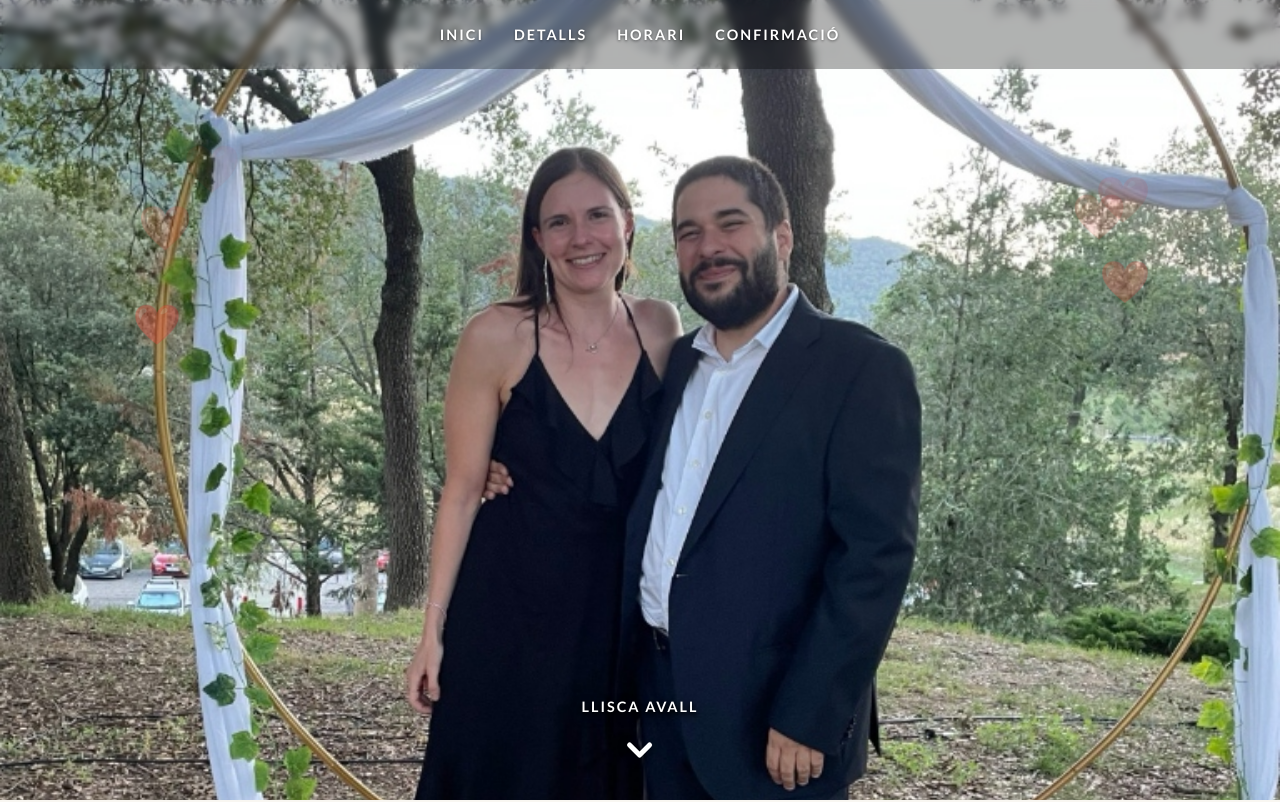
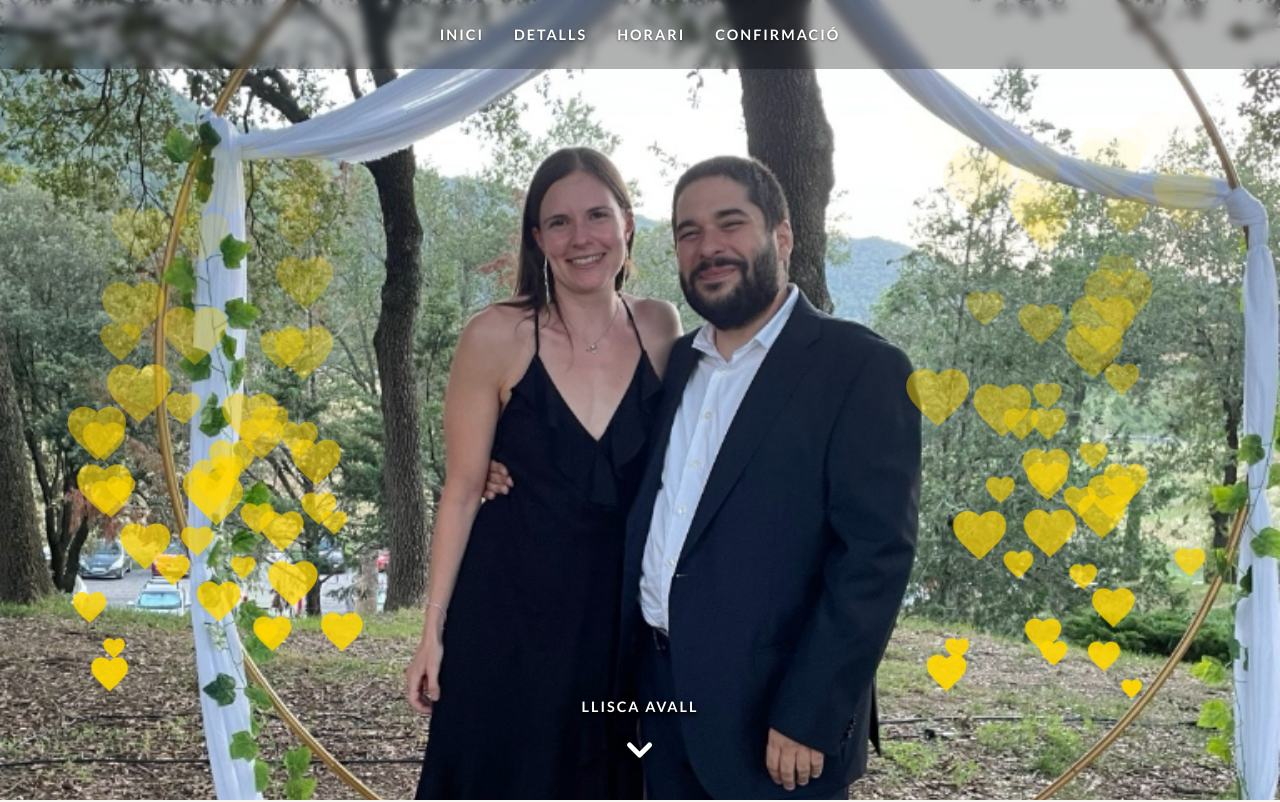
Before and after one commit to Maycas/Wedding-website-Marc-Clara, a React (Vite) app: page / in a window 1280 px wide. Shown: the top 802 px of the page. Built offline with nearby package versions, Linux system fonts and the light colour scheme; a web font is replaced by a local one.

Commit message:
feat: use SvG hearts, increase count to 100, trigger earlier

```diff
--- /dev/null
+++ b/src/components/Hero/HeartIcon.jsx
@@ -0,0 +1,18 @@
+import React from 'react';
+
+const HeartIcon = ({ color = "#FFD700", size = 24, style = {} }) => {
+  return (
+    <svg
+      width={size}
+      height={size}
+      viewBox="0 0 24 24"
+      fill={color}
+      xmlns="http://www.w3.org/2000/svg"
+      style={style}
+    >
+      <path d="M12 21.35l-1.45-1.32C5.4 15.36 2 12.28 2 8.5 2 5.42 4.42 3 7.5 3c1.74 0 3.41.81 4.5 2.09C13.09 3.81 14.76 3 16.5 3 19.58 3 22 5.42 22 8.5c0 3.78-3.4 6.86-8.55 11.54L12 21.35z" />
+    </svg>
+  );
+};
+
+export default HeartIcon;
--- a/src/components/Hero/HeartReaction.jsx
+++ b/src/components/Hero/HeartReaction.jsx
@@ -1,24 +1,27 @@
 import React, { useEffect, useState } from 'react';
-import './Hero.css'; // Reusing Hero.css for simplicity as they are tightly coupled
+import HeartIcon from './HeartIcon';
+import './Hero.css';
 
 const HeartReaction = ({ visible }) => {
   const [hearts, setHearts] = useState([]);
 
   useEffect(() => {
-    if (visible) {
-      // Create a batch of hearts when triggered
-      const newHearts = Array.from({ length: 10 }).map((_, i) => ({
+    if (visible && hearts.length === 0) {
+      // Create a batch of ~100 hearts
+      const newHearts = Array.from({ length: 100 }).map((_, i) => ({
         id: Date.now() + i,
-        left: i % 2 === 0, // Alternate sides
-        delay: Math.random() * 2, // Random starting time
-        offset: Math.random() * 50, // Random horizontal offset
+        left: i % 2 === 0, // Split sides
+        delay: Math.random() * 3, // Spread over 3 seconds
+        duration: 3 + Math.random() * 2, // 3-5s float duration
+        offset: Math.random() * 40, // Horizontal spread 0-40% from side
+        size: 30 + Math.random() * 40, // 30px to 70px
       }));
-      setHearts(prev => [...prev, ...newHearts]);
+      setHearts(newHearts);
 
-      // Cleanup hearts after animation (approx 4s)
+      // Cleanup
       const timer = setTimeout(() => {
         setHearts([]);
-      }, 4000);
+      }, 6000);
 
       return () => clearTimeout(timer);
     }
@@ -34,10 +37,13 @@ const HeartReaction = ({ visible }) => {
           className={`floating-heart ${heart.left ? 'left' : 'right'}`}
           style={{
             animationDelay: `${heart.delay}s`,
-            [heart.left ? 'left' : 'right']: `${10 + (heart.offset / 10)}%`, // 10-15% from side
+            animationDuration: `${heart.duration}s`,
+            [heart.left ? 'left' : 'right']: `${5 + (heart.offset / 2)}%`,
+            width: `${heart.size}px`,
+            height: `${heart.size}px`,
           }}
         >
-          ❤️
+          <HeartIcon size={heart.size} color="#FFD700" />
         </div>
       ))}
     </div>
--- a/src/components/Hero/Hero.jsx
+++ b/src/components/Hero/Hero.jsx
@@ -25,15 +25,14 @@ const Hero = () => {
   // Text Opacity: 0 to 1 as we scroll from 0 to 300
   const opacity = isDesktop ? Math.min(Math.max(offset / 300, 0), 1) : 1;
 
-  // Trigger hearts when text becomes fully visible
+  // Trigger hearts immediately on scroll
   React.useEffect(() => {
-    if (opacity >= 0.8 && !showHearts) {
+    if (offset > 10 && !showHearts) {
       setShowHearts(true);
-    } else if (opacity < 0.1) {
-       // Optional: Reset so it can trigger again if they scroll up and down
+    } else if (offset <= 10) {
        setShowHearts(false);
     }
-  }, [opacity, showHearts]);
+  }, [offset, showHearts]);
 
   // Overlay Opacity: 0 to 0.6 as we scroll from 0 to 400
   // Starts clear (0) so we see faces. Darkens as text arrives.
```
